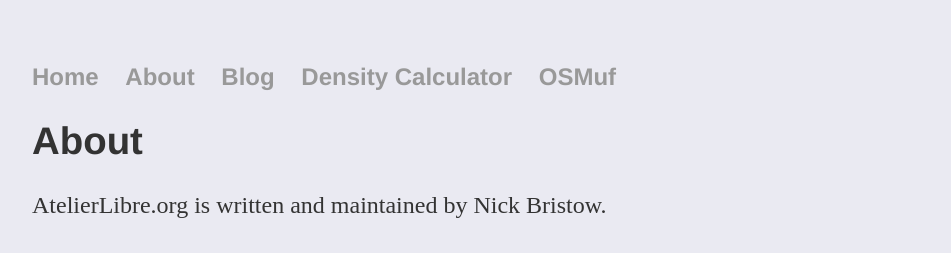
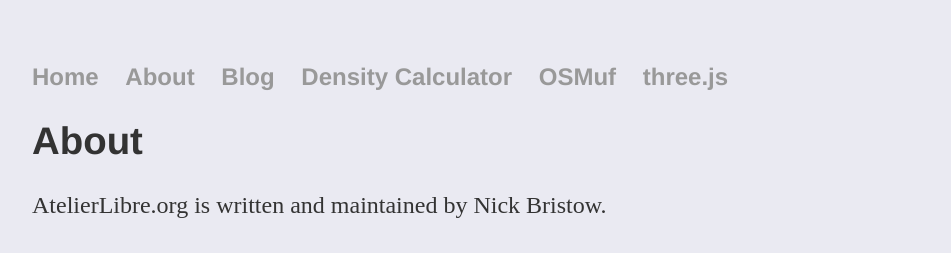
Before and after one commit to AtelierLibre/AtelierLibre.github.io, a Jekyll site: the page built from about/index.html, in a window 1280 px wide. Shown: the top 253 px of the page, without its empty margins (160-1111 px from the left). Built offline with Jekyll 4.4.1, drawn with Linux system fonts in a browser that asks for light colours; comment, search, counter and statistics services are not loaded.

Commit message:
Adding threejs to nav bar

```diff
--- a/_layouts/default.html
+++ b/_layouts/default.html
@@ -15,6 +15,7 @@
                     <li><a href="/blog">Blog</a></li>
                     <li><a href="/density_calculator">Density Calculator</a></li>
                     <li><a href="/osm_uf">OSMuf</a></li>
+                    <li><a href="/threejs">three.js</a></li>
                 </ul>
             </nav>
 
```
